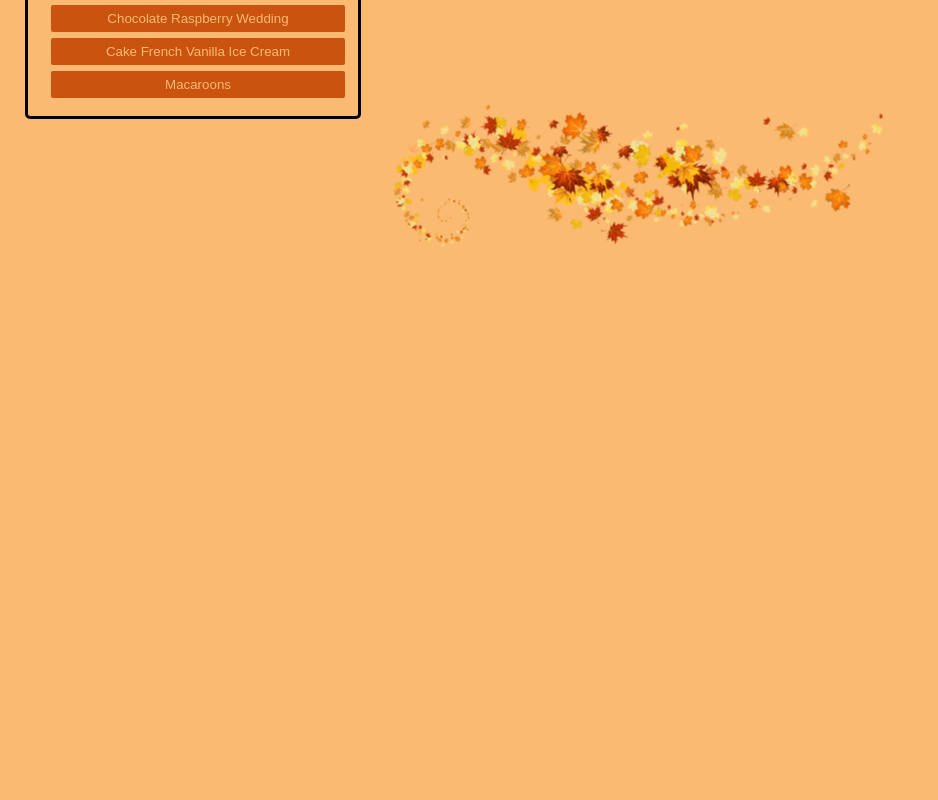
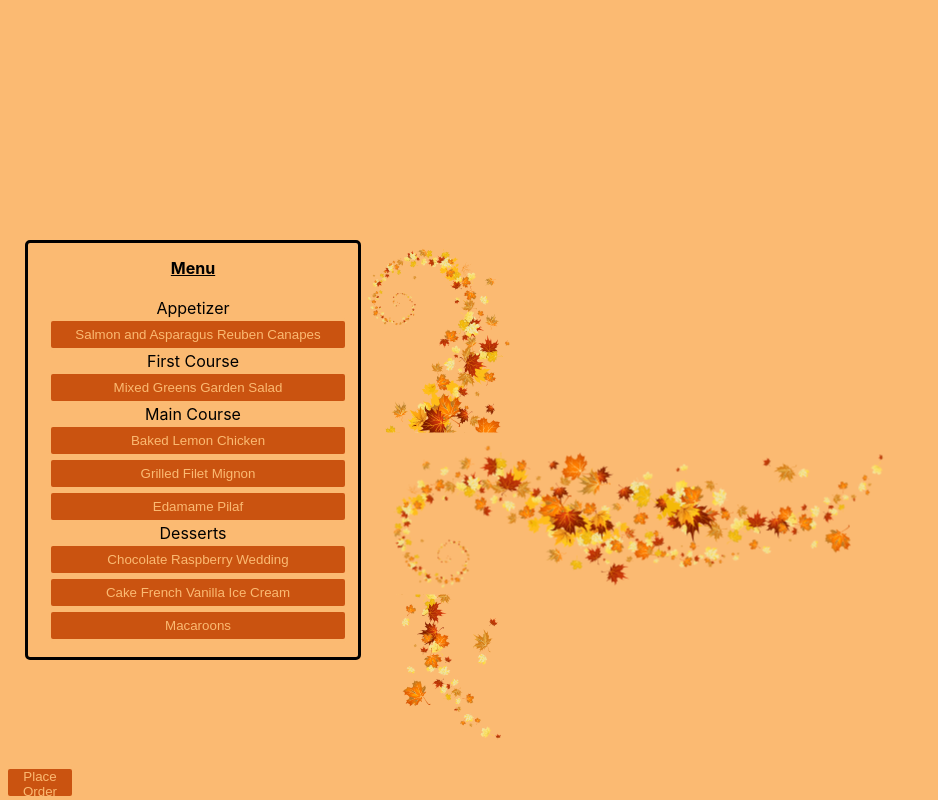
Before and after one commit to Zayzay124/RestaurantWebsite, a React (Create React App) app in the folder online ordering/: page / in a window 1280 px wide. Shown: the part 452-1252 px from the top of the page, without its empty margins (0-938 px from the left). Before the commit the page ends 1067 px from the top, so only its background shows below. Built offline with nearby package versions, Linux system fonts and the light colour scheme.

Commit message:
Update App.js

```diff
--- a/online ordering/src/App.js
+++ b/online ordering/src/App.js
@@ -37,48 +37,19 @@ function App() {
         <button>Delivery</button>
       </div>
     </nav>
-    <Menu />
-    <br></br>
-    <div class="img">
-      <img src={leaves} alt="Fall Leaves" />
+    <div class="container">
+      <div class="img">
+        <img src={leaves} alt="Fall Leaves" />
+      </div>
+      <Menu />
+      <div class="img2">
+        <img src={leaves} alt="Fall Leaves" />
+      </div>
     </div>
+    <Popup />
   </div>
  )
 }
-
-/**
-function Menu() {
-  const Menu = () => {
-    const [buttonClicked, setButtonClicked] = useState(false)
-
-    const handleClick = () => {
-      setButtonClicked(true);
-    };
-
-    return (
-    <div class="menu">
-      <p class="title">Menu</p>
-      <br></br>
-      <p>Appetizer</p>
-      <button class="app" onClick={handleClick}>Salmon and Asparagus Reuben Canapes</button>
-      <br></br>
-      <p>First Course</p>
-      <button class="first" onClick={handleClick}>Mixed Greens Garden Salad</button>
-      <br></br>
-      <p>Main Course</p>
-      <button class="main" onclick={handleClick}>Baked Lemon Chicken</button>
-      <button class="main" onclick={handleClick}>Grilled Filet Mignon</button>
-      <button class="main" onClick={handleClick}>Edamame Pilaf</button>
-      <br></br>
-      <p>Desserts</p>
-      <button class="desserts" onClick={handleClick}>Chocolate Raspberry Wedding</button>
-      <button class="desserts" onClick={handleClick}>Cake French Vanilla Ice Cream</button>
-      <button class="desserts" onClick={handleClick}>Macaroons</button>
-    </div>
-    );
-  };
-}
-*/
 
 function Menu() {
   const [clickedButtons, setClickedButtons] = useState([]);
@@ -160,4 +131,24 @@ function Menu() {
   );
 }
 
+function Popup(){
+  const [isPopupOpen, setPopupOpen] = useState(false);
+
+  const handlePopupToggle = () => {
+    setPopupOpen(!isPopupOpen);
+  };
+
+  return(
+    <div>
+      <button class="popup-button" onClick = {handlePopupToggle}>Place Order</button>
+      {isPopupOpen && (
+        <div class="popup-container">
+          <p>Order Placed</p>
+          <button class="close" onClick={handlePopupToggle}>Close</button>
+        </div>
+      )}
+    </div>
+  );
+}
+
 export default App;
```
